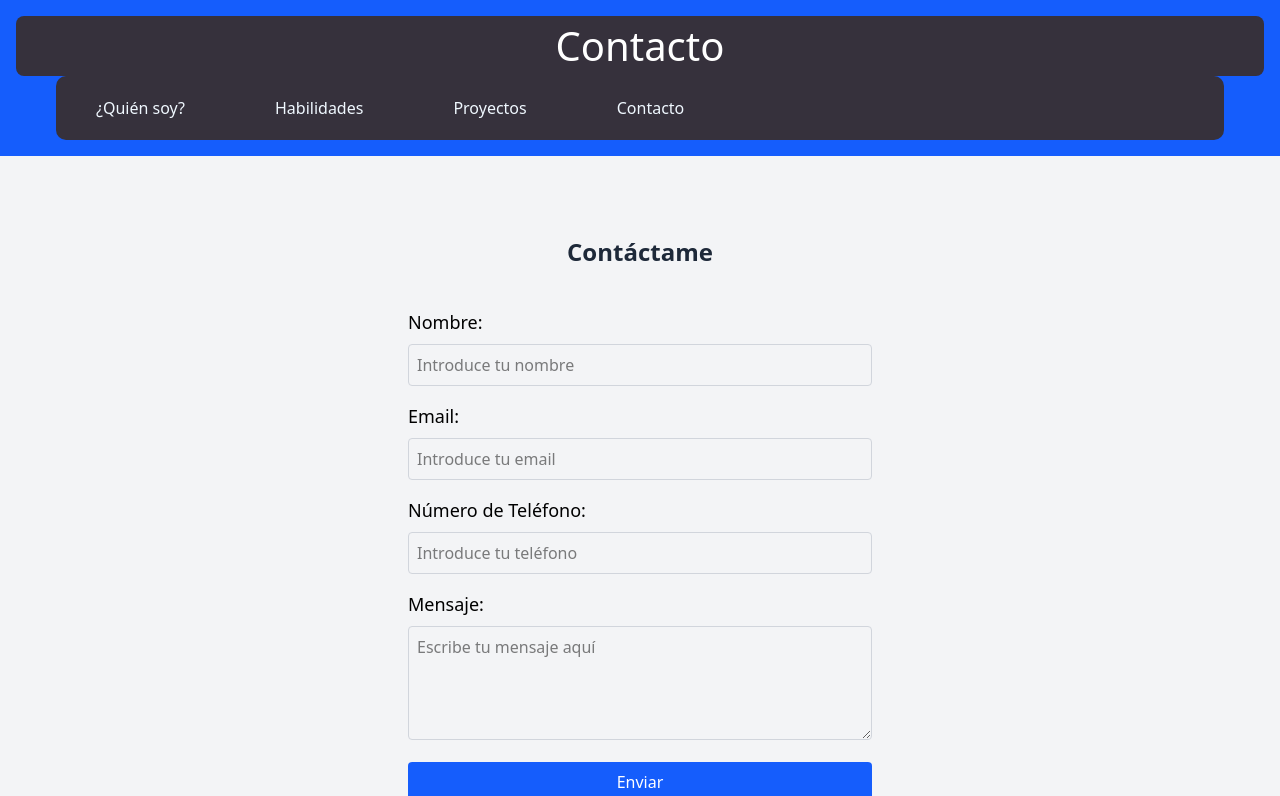
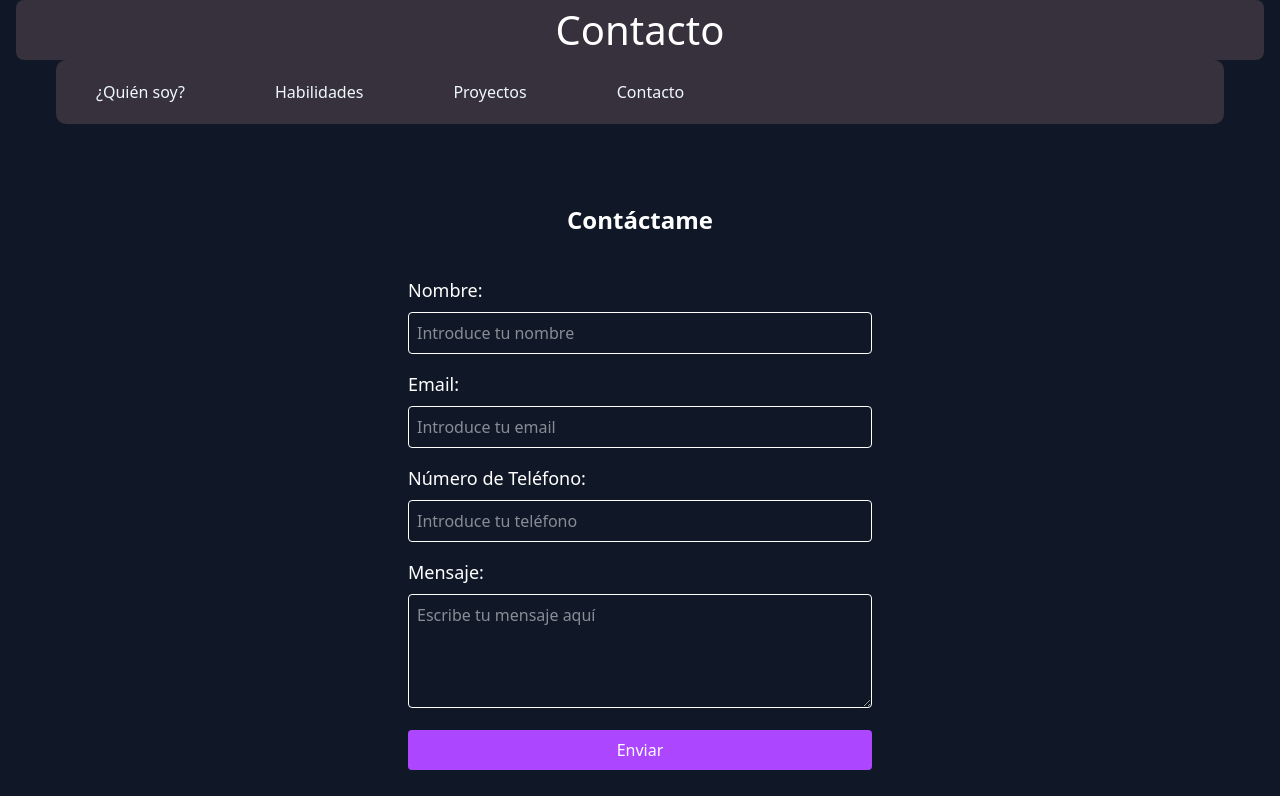
Before and after one commit to Vixtinity/portfolioreact, a React (Vite) app: page /contacto in a window 1280 px wide. Shown: the top 796 px of the page. Built offline with nearby package versions, Linux system fonts and the light colour scheme.

Commit message:
Home, contacto pasados a react

```diff
--- a/src/App.tsx
+++ b/src/App.tsx
@@ -1,6 +1,6 @@
 import React from 'react';
 import ReactDOM from 'react-dom/client';
-import AppRouter from './routers/AppRouter'; // 👈
+import AppRouter from './routers/AppRouter';
 
 ReactDOM.createRoot(document.getElementById('root')!).render(
   <React.StrictMode>
--- a/src/Pages/Contacto.tsx
+++ b/src/Pages/Contacto.tsx
@@ -20,37 +20,36 @@ const Contacto: React.FC = () => {
 
   const handleSubmit = (e: React.FormEvent) => {
     e.preventDefault();
-    // Aquí puedes manejar el envío del formulario (por ejemplo, con una API)
     console.log(formData);
   };
 
   return (
     <div className="bg-gray-100 min-h-screen">
       {/* Header */}
-      <header className="bg-blue-600 text-white py-4">
-        <div className="container mx-auto px-4">
+      <header className=" bg-gray-900 text-white">
+        <div className="bg-gray-900 container mx-auto px-4">
           <Header titulo="Contacto" />
         </div>
       </header>
 
       {/* Main Content */}
       <main>
-        <div className="container mx-auto py-10 px-4 md:px-16">
+        <div className="bg-gray-900 container mx-auto py-10 px-4 md:px-16">
           {/* Formulario de Contacto */}
           <section className="mt-10">
-            <h3 className="text-2xl font-semibold text-gray-800 text-center mb-4">
+            <h3 className="text-2xl font-semibold text-white text-center mb-4">
               Contáctame
             </h3>
             <div className="flex justify-center">
               <div className="bg-custom p-6 rounded w-full max-w-lg">
                 <form onSubmit={handleSubmit}>
                   <div className="mb-4">
-                    <label htmlFor="nombre" className="block text-lg mb-2">Nombre:</label>
+                    <label htmlFor="nombre" className="text-white block text-lg mb-2">Nombre:</label>
                     <input
                       type="text"
                       id="nombre"
                       name="nombre"
-                      className="form-input w-full p-2 border border-gray-300 rounded"
+                      className="form-input w-full p-2 border border-white rounded text-white"
                       required
                       placeholder="Introduce tu nombre"
                       value={formData.nombre}
@@ -59,12 +58,12 @@ const Contacto: React.FC = () => {
                   </div>
 
                   <div className="mb-4">
-                    <label htmlFor="email" className="block text-lg mb-2">Email:</label>
+                    <label htmlFor="email" className="text-white block text-lg mb-2">Email:</label>
                     <input
                       type="email"
                       id="email"
                       name="email"
-                      className="form-input w-full p-2 border border-gray-300 rounded"
+                      className="text-white form-input w-full p-2 border rounded"
                       required
                       placeholder="Introduce tu email"
                       value={formData.email}
@@ -73,12 +72,12 @@ const Contacto: React.FC = () => {
                   </div>
 
                   <div className="mb-4">
-                    <label htmlFor="telefono" className="block text-lg mb-2">Número de Teléfono:</label>
+                    <label htmlFor="telefono" className="text-white block text-lg mb-2">Número de Teléfono:</label>
                     <input
                       type="tel"
                       id="telefono"
                       name="telefono"
-                      className="form-input w-full p-2 border border-gray-300 rounded"
+                      className="text-white form-input w-full p-2 border rounded"
                       required
                       placeholder="Introduce tu teléfono"
                       value={formData.telefono}
@@ -87,12 +86,12 @@ const Contacto: React.FC = () => {
                   </div>
 
                   <div className="mb-4">
-                    <label htmlFor="mensaje" className="block text-lg mb-2">Mensaje:</label>
+                    <label htmlFor="mensaje" className="text-white block text-lg mb-2">Mensaje:</label>
                     <textarea
                       id="mensaje"
                       name="mensaje"
                       rows={4}
-                      className="form-textarea w-full p-2 border border-gray-300 rounded"
+                      className="form-textarea w-full p-2 border text-white rounded"
                       placeholder="Escribe tu mensaje aquí"
                       value={formData.mensaje}
                       onChange={handleChange}
@@ -103,7 +102,7 @@ const Contacto: React.FC = () => {
                     <button
                       type="submit"
                       id="botonenviar"
-                      className="btn btn-primary w-full py-2 bg-blue-600 text-white rounded hover:bg-blue-700 transition"
+                      className="btn btn-primary w-full py-2 bg-purple-500 text-white rounded hover:bg-purple-600 transition"
                     >
                       Enviar
                     </button>
--- a/src/Pages/Home.tsx
+++ b/src/Pages/Home.tsx
@@ -8,7 +8,7 @@ import curriculumPDF from '../assets/images/curriculum.pdf';
 
 const Home: React.FC = () => {
   return (
-    <div className="bg-gray-900 min-h-screen">
+    <div className="bg-gray-900">
       {/* Header */}
       <header className="">
         <div className="container mx-auto px-1">
@@ -33,7 +33,7 @@ const Home: React.FC = () => {
                 <strong>Ismael Fernández López</strong>
               </h2>
               <p className="text-lg text-white mb-4">
-                Desarrollador web apasionado por la tecnología.
+              ¡Hola! Soy un joven de 18 años apasionado por la tecnología y el desarrollo web. Actualmente estoy cursando el primer año de Desarrollo de Aplicaciones Web (DAW). En este curso, he trabajado con tecnologías como HTML, CSS, Java, entre otras. A través de este portfolio, quiero mostrar mis proyectos y el progreso que voy realizando, a medida que me adentro en el mundo del desarrollo web.
               </p>
               <a
                 href={curriculumPDF}
@@ -47,13 +47,13 @@ const Home: React.FC = () => {
           </div>
 
           <div id="empresas" className="mt-10 text-center">
-            <h3 className="text-2xl font-semibold text-gray-800">Trabajé en:</h3>
+            <h3 className="text-2xl font-semibold text-white">Trabajé en:</h3>
             <button
               id="prysboton"
               className="mt-4 bg-yellow-200 text-gray-800 py-2 px-6 rounded-md hover:bg-yellow-300 transition"
               onClick={() => window.open('http://www.prys.es/', '_blank')}
             >
-              Empresa Ejemplo
+              PRYS
             </button>
           </div>
         </div>
--- a/src/Pages/Proyectos.tsx
+++ b/src/Pages/Proyectos.tsx
@@ -3,8 +3,9 @@ import Header from '../components/Header';
 import Footer from '../components/Footer';
 
 // Importar imagen y PDF correctamente
-import fotoMia from '../assets/images/fotomia.png';
-import curriculumPDF from '../assets/images/curriculum.pdf';
+import cowboy1 from '../assets/images/proyecto2.jpg';
+import cowboy2 from '../assets/images/proyecto2-2.jpg';
+import cowboy3 from '../assets/images/proyecto2-3.jpg';
 
 const Proyecto: React.FC = () => {
   return (
@@ -17,48 +18,41 @@ const Proyecto: React.FC = () => {
       </header>
 
       {/* Main Content */}
-      <main>
-        <div className="container mx-auto py-10 px-4 md:px-16">
-          <div className="flex flex-col md:flex-row items-center justify-between space-y-6 md:space-y-0">
-            <div id="asideimagen" className="text-center md:w-1/2">
-              <img
-                src={fotoMia}
-                alt="Foto propia"
-                loading="lazy"
-                className="rounded-full max-w-[250px] mx-auto"
-              />
+      <main th:fragment="mainP">
+    <section class="contenedor-proyectos d-flex justify-content-center align-items-center" style="min-height: 60vh;">
+
+        <article class="proyecto card mb-4 shadow-sm" style="max-width: 600px;">
+            <div th:if="${#lists.isEmpty(proyecto1.imagenes)}" class="card-body">
+                <img th:src="@{${proyecto1.imagenes[0]}}" alt="Imagen de proyecto" class="card-img-top" />
             </div>
-            <div id="descripcion" className="md:w-1/2">
-              <h2 className="text-3xl font-bold text-gray-800 mb-3">
-                <strong>Ismael Fernández López</strong>
-              </h2>
-              <p className="text-lg text-gray-600 mb-4">
-                Desarrollador web apasionado por la tecnología.
-              </p>
-              <a
-                href={curriculumPDF}
-                download="curriculum.pdf"
-                id="botondescargarcurriculum"
-                className="bg-blue-600 text-white py-2 px-6 rounded-md hover:bg-blue-700 transition"
-              >
-                Descargar currículum
-              </a>
+
+            <div th:if="${proyecto1.imagenes.size() > 1}" class="carrusel-imagenes carousel slide" id="carrusel" data-bs-ride="carousel">
+                <div class="carousel-inner">
+                    <th:block th:each="imagen, iterStat : ${proyecto1.imagenes}">
+                        <div className="carousel-item" th:classappend="${iterStat.index == 0 ? 'active' : ''}">
+                            <img th:src="@{${imagen}}" class="d-block w-100" alt="Imagen de proyecto" />
+                        </div>
+                    </th:block>
+                </div>
+                <button className="carousel-control-prev" type="button" data-bs-target="#carrusel" data-bs-slide="prev">
+                    <span className="carousel-control-prev-icon" aria-hidden="true"></span>
+                    <span className="visually-hidden">Anterior</span>
+                </button>
+                <button className="carousel-control-next" type="button" data-bs-target="#carrusel" data-bs-slide="next">
+                    <span className="carousel-control-next-icon" aria-hidden="true"></span>
+                    <span className="visually-hidden">Siguiente</span>
+                </button>
             </div>
-          </div>
 
-          <div id="empresas" className="mt-10 text-center">
-            <h3 className="text-2xl font-semibold text-gray-800">Trabajé en:</h3>
-            <button
-              id="prysboton"
-              className="mt-4 bg-gray-800 text-white py-2 px-6 rounded-md hover:bg-gray-600 transition"
-              onClick={() => window.open('https://www.ejemplo.com', '_blank')}
-            >
-              Empresa Ejemplo
-            </button>
-          </div>
-        </div>
-      </main>
+            <div className="card-body">
+                <h2 className="titulo-proyecto card-title" th:text="${proyecto1.nombre}"></h2>
+                <p className="descripcion-proyecto card-text" th:text="${proyecto1.descripcion}"></p>
+                <a th:href="@{${proyecto1.url}}" class="btn btn-primary" title="Ir al proyecto">Ir al proyecto</a>
+            </div>
+        </article>
 
+    </section>
+</main>
       {/* Footer */}
       <footer className="bg-blue-600 text-white py-6">
         <div className="container mx-auto px-4">
--- a/src/index.tsx
+++ b/src/index.tsx
@@ -1,16 +1,14 @@
 import React from 'react';
 import ReactDOM from 'react-dom/client';
 import { BrowserRouter } from 'react-router-dom';
-import App from './App';
+import AppRouter from './routers/AppRouter';
 import './index.css';
 
 const root = ReactDOM.createRoot(document.getElementById('root') as HTMLElement);
 root.render(
   <React.StrictMode>
     <BrowserRouter>
-      <App />
+      <AppRouter />
     </BrowserRouter>
   </React.StrictMode>
 );
-
-<h1>hola</h1>
```
